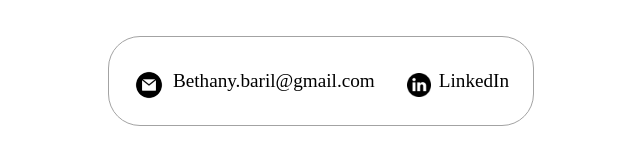
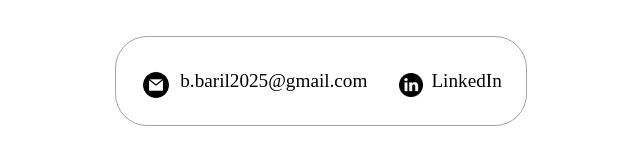
Before and after one commit to BBaril/bethany.baril.portfolio, a plain HTML site: page index.html in a window 1280 px wide. Shown: the part 3911-4071 px from the top of the page, without its empty margins (319-959 px from the left). Drawn offline with Linux system fonts and the light colour scheme.

Commit message:
new email

```diff
--- a/index.html
+++ b/index.html
@@ -299,7 +299,7 @@
           <img src="./assets/email.png"
             alt="Email icon"
             class="icon contact-icon email-icon"/>
-          <p><a href="mailto:Bethany.baril@gmail.com">Bethany.baril@gmail.com</a></p>
+          <p><a href="mailto:b.baril2025@gmail.com">b.baril2025@gmail.com</a></p>
         </div>
         <div class="contact-info-container">
           <img src="./assets/linkedIn.png"
```
